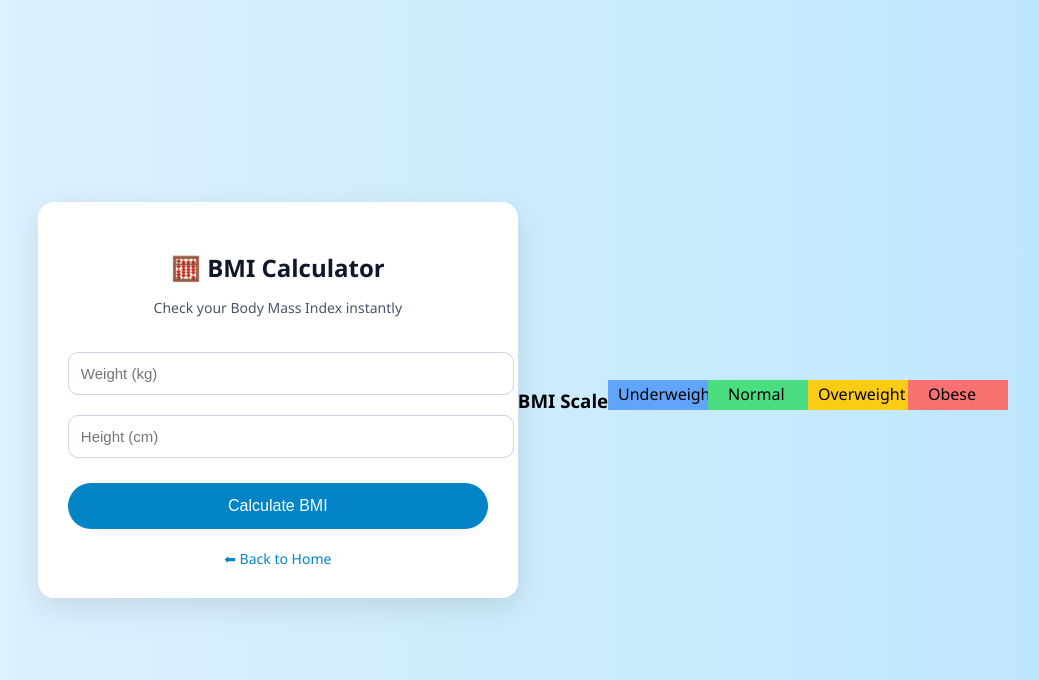
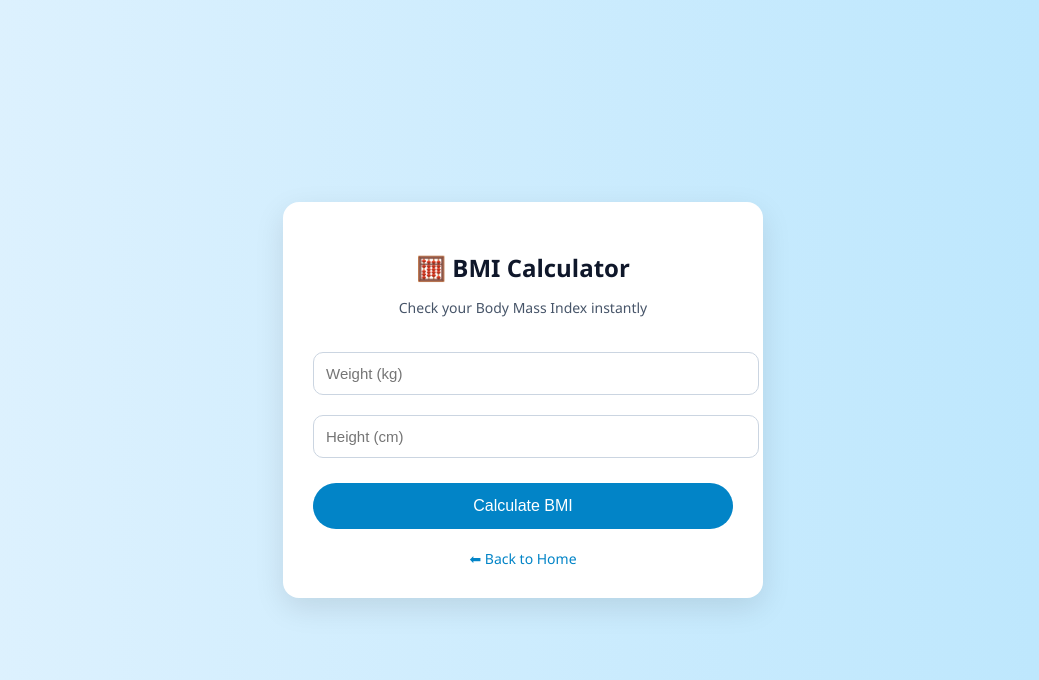
Before and after one commit to sanaayisha659-netizen/smart-health-assistant, a Flask app: page /bmi in a window 1280 px wide. Shown: the top 680 px of the page, without its empty margins (117-1156 px from the left). Run offline with Flask 3, Linux system fonts and the light colour scheme.

Commit message:
Update bmi.html

```diff
--- a/templates/bmi.html
+++ b/templates/bmi.html
@@ -113,24 +113,3 @@
 
 </body>
 </html>
-<h3>BMI Scale</h3>
-
-<svg width="400" height="80">
-
-  <!-- Underweight -->
-  <rect x="0" y="20" width="100" height="30" fill="#60a5fa"/>
-  <text x="10" y="40" fill="black">Underweight</text>
-
-  <!-- Normal -->
-  <rect x="100" y="20" width="100" height="30" fill="#4ade80"/>
-  <text x="120" y="40" fill="black">Normal</text>
-
-  <!-- Overweight -->
-  <rect x="200" y="20" width="100" height="30" fill="#facc15"/>
-  <text x="210" y="40" fill="black">Overweight</text>
-
-  <!-- Obese -->
-  <rect x="300" y="20" width="100" height="30" fill="#f87171"/>
-  <text x="320" y="40" fill="black">Obese</text>
-
-</svg>
```
